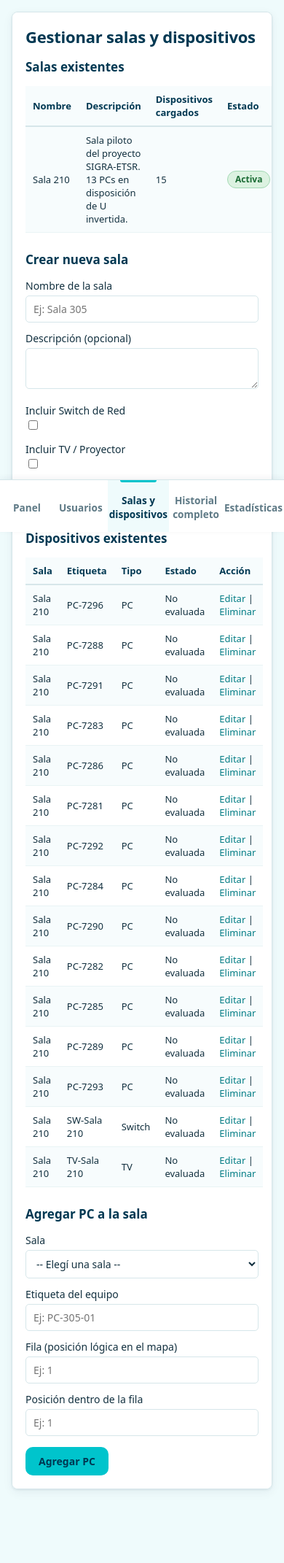
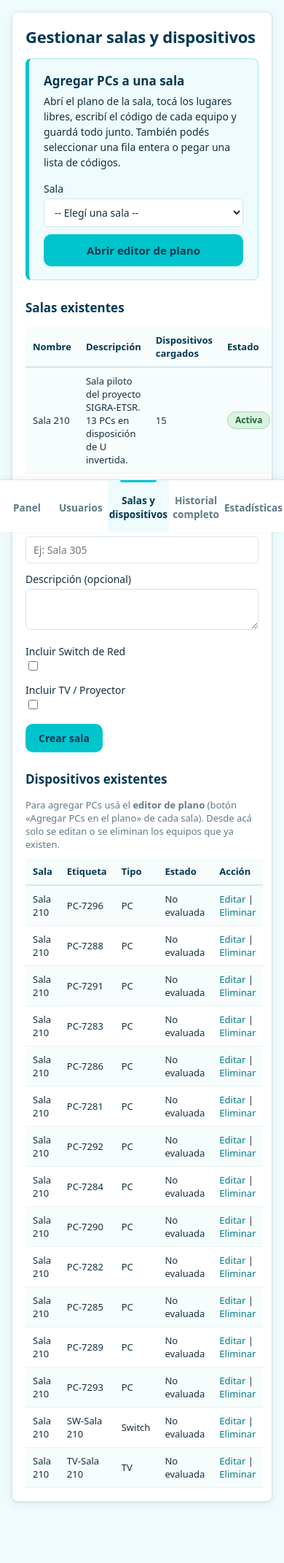
Before and after one commit to StrafedYounerd/SIGRA-ETSR, a PHP site: page /admin/salas.php in a window 390 px wide. Shown: the part 115-2257 px from the top of the page at 73% size. Run offline with PHP 8.4, Linux system fonts and the light colour scheme; a user stored in the database is signed in; data comes from the database, SQL or seed files in the repository; data that the repository does not hold is empty.

Commit message:
feat(admin): actualización de shell UI y dashboard con nuevas tarjetas y estilo
- Refactoriza incluye/ui.php a topbar + tabbar responsiva
- Actualiza css/estilos.css para variables y compatibilidad
- Rediseña dashboard admin con tarjetas de resumen
- Actualiza salas.php y plano-editor.php al nuevo shell

Co-Authored-By: Claude Code <noreply@anthropic.com>

```diff
--- a/css/estilos.css
+++ b/css/estilos.css
@@ -223,6 +223,83 @@ hr {
     margin: 22px 0;
 }
 
+/* ── Salas: acceso principal al editor de plano ──
+   Es la forma de agregar PCs, por eso va arriba de la pantalla de
+   salas, con el botón principal (aqua + texto navy). */
+.cta-plano {
+    display: flex;
+    flex-wrap: wrap;
+    align-items: flex-end;
+    gap: 16px 28px;
+    background-color: var(--aqua-50);
+    border: 1px solid var(--aqua-200);
+    border-left: 5px solid var(--aqua);
+    border-radius: var(--radio);
+    padding: 18px 20px;
+    margin-bottom: 26px;
+}
+
+.cta-plano__texto {
+    flex: 1 1 280px;
+}
+
+.cta-plano__texto h2 {
+    margin-bottom: 6px;
+}
+
+.cta-plano__texto p {
+    margin: 0;
+    font-size: 14px;
+    line-height: 1.5;
+    color: var(--color-texto);
+}
+
+.cta-plano__form {
+    flex: 0 1 300px;
+    min-width: 220px;
+}
+
+.cta-plano__form label {
+    margin-top: 0;
+}
+
+.cta-plano__boton {
+    display: block;
+    width: 100%;
+    margin-top: 10px;
+    padding: 12px 18px;
+    font-size: 15px;
+}
+
+/* Botón del editor de plano dentro de la fila de cada sala */
+td a.btn-plano {
+    display: inline-block;
+    background-color: var(--aqua);
+    color: var(--navy);
+    font-weight: 700;
+    padding: 6px 12px;
+    border-radius: 10px;
+    margin: 0 8px 4px 0;
+    text-decoration: none;
+    white-space: nowrap;
+}
+
+td a.btn-plano:hover {
+    background-color: var(--aqua-hover);
+    text-decoration: none;
+}
+
+td a.btn-plano:focus-visible {
+    outline: 3px solid var(--navy);
+    outline-offset: 2px;
+}
+
+.nota-plano {
+    margin: 0 0 6px;
+    font-size: 13px;
+    color: var(--color-texto-suave);
+}
+
 /* ── Responsive: pantallas chicas ── */
 @media (max-width: 720px) {
     body {
--- a/includes/ui.php
+++ b/includes/ui.php
@@ -86,7 +86,7 @@ function ui_head($opciones) {
     <link rel="apple-touch-icon" href="/img/apple-touch-icon.png">
     <title>SIGRA-ETSR · <?php echo htmlspecialchars($titulo_vista); ?></title>
     <link rel="stylesheet" href="/css/theme.css?v=7">
-    <link rel="stylesheet" href="/css/estilos.css?v=8">
+    <link rel="stylesheet" href="/css/estilos.css?v=9">
     <link rel="stylesheet" href="/css/mapa.css?v=10">
     <link rel="stylesheet" href="/css/shell.css?v=4"><!-- topbar + tabbar + usermenu + roomgrid + animaciones -->
 </head>
--- a/public/admin/dashboard.php
+++ b/public/admin/dashboard.php
@@ -42,7 +42,8 @@ ui_head(['titulo' => 'Panel de administración', 'activo' => 'panel']);
         </div>
 
         <div class="menu-acciones">
-            <a href="usuarios.php"><button type="button" class="btn-primary">Gestionar usuarios</button></a>
+            <a href="usuarios.php"><button type="button" class="btn-secondary">Gestionar usuarios</button></a>
+            <a href="plano-editor.php"><button type="button" class="btn-primary">Agregar PCs en el plano</button></a>
             <a href="salas.php"><button type="button" class="btn-secondary">Gestionar salas y dispositivos</button></a>
             <a href="historial.php"><button type="button" class="btn-secondary">Ver historial completo</button></a>
             <a href="estadisticas.php"><button type="button" class="btn-secondary">Ver estadísticas</button></a>
--- a/public/admin/plano-editor.php
+++ b/public/admin/plano-editor.php
@@ -103,6 +103,9 @@ ui_head([
             <div class="editor-plano__sala">
                 <label for="sel-sala">Sala</label>
                 <select id="sel-sala">
+                    <?php if (!$sala): ?>
+                        <option value="" selected disabled>-- Elegí una sala --</option>
+                    <?php endif; ?>
                     <?php foreach ($salas as $s): ?>
                         <option value="<?php echo (int)$s['id_sala']; ?>"
                             <?php echo ($sala && (int)$s['id_sala'] === $id_sala) ? 'selected' : ''; ?>>
--- a/public/admin/salas.php
+++ b/public/admin/salas.php
@@ -249,6 +249,26 @@ if ($accion === 'editar_pc') {
                     // Convert to integer for database
                     $filaValue = intval($fila);
                     $posicionValue = intval($posicion);
+
+                    // Mismos límites que el editor de plano (3 filas × 8 lugares):
+                    // fuera de ese rango la PC no aparece en el mapa del docente.
+                    if (!in_array($filaValue, [1, 2, 3], true)) {
+                        $error = "La fila debe ser 1, 2 o 3";
+                    } elseif ($posicionValue < 1 || $posicionValue > 8) {
+                        $error = "La posición debe estar entre 1 y 8";
+                    } else {
+                        // El lugar no puede estar ocupado por otra PC de la sala.
+                        $q_lugar = $conexion->prepare(
+                            "SELECT id_pc FROM pcs
+                             WHERE id_sala = ? AND tipo_equipo = 'PC' AND fila = ? AND posicion = ? AND id_pc != ?"
+                        );
+                        $q_lugar->bind_param("iiii", $id_sala, $filaValue, $posicionValue, $id_pc);
+                        $q_lugar->execute();
+                        if ($q_lugar->get_result()->fetch_assoc()) {
+                            $error = "Ese lugar (fila $filaValue, posición $posicionValue) ya está ocupado por otra PC";
+                        }
+                        $q_lugar->close();
+                    }
                 }
             } else {
                 // Para non-PCs, usar 0 como valores por defecto
@@ -385,7 +405,11 @@ if ($_SERVER['REQUEST_METHOD'] === 'POST' && $accion === 'crear_sala') {
         $ins_tv->execute();
     }
 
-    header("Location: salas.php?msg=" . urlencode("Sala creada correctamente"));
+    // La sala nueva no tiene PCs: se pasa directo al editor de plano,
+    // que es la forma de cargarlas.
+    header("Location: plano-editor.php?id_sala=" . $id_sala_nueva . "&msg=" . urlencode(
+        "Sala creada. Tocá los lugares libres del plano para agregar sus PCs."
+    ));
     exit();
 }
 
@@ -438,89 +462,6 @@ if ($accion === 'reactivar_sala' && isset($_GET['id'])) {
     exit();
 }
 
-// ============================================================
-// ACCIÓN: crear_pc
-// Alta de una PC nueva dentro de una sala existente.
-// ============================================================
-if ($_SERVER['REQUEST_METHOD'] === 'POST' && $accion === 'crear_pc') {
-
-    $id_sala     = trim($_POST['id_sala'] ?? '');
-    $etiqueta    = trim($_POST['etiqueta'] ?? '');
-    $tipo_equipo = trim($_POST['tipo_equipo'] ?? '');
-
-    // Default values for fila and posicion
-    $fila = 0;
-    $posicion = 0;
-
-    // Validar fila y posicion solo si el tipo es PC
-    if ($tipo_equipo === 'PC') {
-        $fila = trim($_POST['fila'] ?? '');
-        $posicion = trim($_POST['posicion'] ?? '');
-        if ($fila === '' || $posicion === '') {
-            header("Location: salas.php?error=" . urlencode("Para PCs, completá fila y posición"));
-            exit();
-        }
-        // Convert to integer for database
-        $fila = intval($fila);
-        $posicion = intval($posicion);
-    }
-
-    if ($id_sala === '' || $etiqueta === '' || $tipo_equipo === '') {
-        header("Location: salas.php?error=" . urlencode("Completá todos los campos del equipo"));
-        exit();
-    }
-
-    // Validar que el tipo de equipo sea válido
-    if (!in_array($tipo_equipo, ['PC', 'Switch', 'TV', 'Proyector'])) {
-        header("Location: salas.php?error=" . urlencode("Tipo de equipo no válido"));
-        exit();
-    }
-
-    // Validar límite de Switches y TVs por sala (solo 1 de cada tipo permitido)
-    if ($tipo_equipo === 'Switch') {
-        $check = $conexion->prepare("SELECT COUNT(*) AS total FROM pcs WHERE id_sala = ? AND tipo_equipo = 'Switch'");
-        $check->bind_param("i", $id_sala);
-        $check->execute();
-        $result = $check->get_result()->fetch_assoc();
-        if ($result['total'] > 0) {
-            header("Location: salas.php?error=" . urlencode("La sala ya cuenta con un Switch asignado"));
-            exit();
-        }
-    } elseif ($tipo_equipo === 'TV' || $tipo_equipo === 'Proyector') {
-        $check = $conexion->prepare("SELECT COUNT(*) AS total FROM pcs WHERE id_sala = ? AND tipo_equipo IN ('TV', 'Proyector')");
-        $check->bind_param("i", $id_sala);
-        $check->execute();
-        $result = $check->get_result()->fetch_assoc();
-        if ($result['total'] > 0) {
-            header("Location: salas.php?error=" . urlencode("La sala ya cuenta con un TV o Proyector asignado"));
-            exit();
-        }
-    }
-
-    // Use try-catch for better error handling
-    try {
-        $insertar = $conexion->prepare(
-            "INSERT INTO pcs (id_sala, etiqueta, tipo_equipo, fila, posicion, estado_actual)
-             VALUES (?, ?, ?, ?, ?, ?)"
-        );
-        if (!$insertar) {
-            throw new Exception("Error en la preparación de la consulta: " . $conexion->error);
-        }
-
-        $estado_actual_default = 'sin_eval';
-        $insertar->bind_param("issiis", $id_sala, $etiqueta, $tipo_equipo, $fila, $posicion, $estado_actual_default);
-        if (!$insertar->execute()) {
-            throw new Exception("Error en la ejecución de la consulta: " . $insertar->error);
-        }
-
-        header("Location: salas.php?msg=" . urlencode("Equipo agregado correctamente"));
-        exit();
-    } catch (Exception $e) {
-        header("Location: salas.php?error=" . urlencode($e->getMessage()));
-        exit();
-    }
-}
-
 // ── Mensajes de redirección anterior ──
 $mensaje_ok    = $_GET['msg'] ?? '';
 $mensaje_error = $_GET['error'] ?? '';
@@ -535,10 +476,10 @@ $lista_salas = $conexion->query(
      ORDER BY s.nombre_sala ASC"
 );
 
-// ── Salas activas, para los desplegables de sala (alta y edición de equipos) ──
-// fetch_all() en vez de un resultado "vivo" porque este mismo listado se
-// recorre dos veces en la página (form de editar equipo y form de agregar PC).
-$salas_para_pc = $conexion->query("SELECT id_sala, nombre_sala FROM salas WHERE activa = 1")->fetch_all(MYSQLI_ASSOC);
+// ── Salas activas, para los desplegables de sala ──
+// (editar equipo y acceso rápido al editor de plano). fetch_all() en vez
+// de un resultado "vivo" porque el listado se recorre más de una vez.
+$salas_para_pc = $conexion->query("SELECT id_sala, nombre_sala FROM salas WHERE activa = 1 ORDER BY nombre_sala ASC")->fetch_all(MYSQLI_ASSOC);
 
 // ── Todos los dispositivos (PC, Switch, TV, Proyector) de todas las salas ──
 $lista_dispositivos = $conexion->query(
@@ -573,6 +514,30 @@ ui_head([
             <div class="mensaje-error"><?php echo htmlspecialchars($mensaje_error); ?></div>
         <?php endif; ?>
 
+        <!-- ── Acceso principal: agregar PCs en el plano ── -->
+        <section class="cta-plano" aria-labelledby="cta-plano-titulo">
+            <div class="cta-plano__texto">
+                <h2 id="cta-plano-titulo">Agregar PCs a una sala</h2>
+                <p>
+                    Abrí el plano de la sala, tocá los lugares libres, escribí el código
+                    de cada equipo y guardá todo junto. También podés seleccionar una fila
+                    entera o pegar una lista de códigos.
+                </p>
+            </div>
+            <form class="cta-plano__form" method="GET" action="plano-editor.php">
+                <label for="cta-sala">Sala</label>
+                <select id="cta-sala" name="id_sala" required>
+                    <option value="">-- Elegí una sala --</option>
+                    <?php foreach ($salas_para_pc as $s): ?>
+                        <option value="<?php echo (int)$s['id_sala']; ?>">
+                            <?php echo htmlspecialchars($s['nombre_sala']); ?>
+                        </option>
+                    <?php endforeach; ?>
+                </select>
+                <button type="submit" class="btn-primary cta-plano__boton">Abrir editor de plano</button>
+            </form>
+        </section>
+
         <h2>Salas existentes</h2>
         <table>
             <tr>
@@ -594,10 +559,10 @@ ui_head([
                     </td>
                     <td>
                         <?php if ($s['activa']): ?>
+                            <a class="btn-plano" href="plano-editor.php?id_sala=<?php echo $s['id_sala']; ?>">
+                                Agregar PCs en el plano
+                            </a>
                             <a href="salas.php?accion=editar_sala&id=<?php echo $s['id_sala']; ?>">Editar</a> |
-                            <a href="plano-editor.php?id_sala=<?php echo $s['id_sala']; ?>">
-                                Agregar PCs en el plano
-                            </a> |
                             <a href="salas.php?accion=desactivar_sala&id=<?php echo $s['id_sala']; ?>"
                                onclick="return confirm('¿Desactivar la sala <?php echo htmlspecialchars($s['nombre_sala']); ?>?');">
                                 Desactivar
@@ -666,6 +631,11 @@ ui_head([
         </form>
 
         <h2 style="margin-top: 25px;">Dispositivos existentes</h2>
+        <p class="nota-plano">
+            Para agregar PCs usá el <strong>editor de plano</strong> (botón
+            «Agregar PCs en el plano» de cada sala). Desde acá solo se editan o
+            se eliminan los equipos que ya existen.
+        </p>
         <table>
             <tr>
                 <th>Sala</th>
@@ -743,56 +713,6 @@ ui_head([
         </form>
         <?php endif; ?>
 
-        <h2 style="margin-top: 25px;">Agregar PC a la sala</h2>
-        <form method="POST" action="salas.php">
-            <input type="hidden" name="accion" value="crear_pc">
-            <input type="hidden" name="tipo_equipo" value="PC">
-
-            <label for="id_sala">Sala</label>
-            <select id="id_sala" name="id_sala">
-                <option value="">-- Elegí una sala --</option>
-                <?php foreach ($salas_para_pc as $s): ?>
-                    <option value="<?php echo $s['id_sala']; ?>">
-                        <?php echo htmlspecialchars($s['nombre_sala']); ?>
-                    </option>
-                <?php endforeach; ?>
-            </select>
-
-            <label for="etiqueta">Etiqueta del equipo</label>
-            <input type="text" id="etiqueta" name="etiqueta" placeholder="Ej: PC-305-01">
-
-            <div id="fila-posicion-fields">
-                <label for="fila">Fila (posición lógica en el mapa)</label>
-                <input type="text" id="fila" name="fila" placeholder="Ej: 1" required>
-
-                <label for="posicion">Posición dentro de la fila</label>
-                <input type="text" id="posicion" name="posicion" placeholder="Ej: 1" required>
-            </div>
-
-            <button type="submit" id="submit-button">Agregar PC</button>
-        </form>
-        <script>
-        document.addEventListener('DOMContentLoaded', function() {
-            const salaSelect = document.getElementById('id_sala');
-            const filaPosicionFields = document.getElementById('fila-posicion-fields');
-            const submitButton = document.getElementById('submit-button');
-
-            function updateForm() {
-                filaPosicionFields.style.display = 'block';
-                // Make fields required
-                filaPosicionFields.querySelectorAll('input').forEach(input => {
-                    input.required = true;
-                });
-                submitButton.textContent = 'Agregar PC';
-            }
-
-            // Initialize
-            updateForm();
-
-            // Update on change (though not really needed now since we only have PC option)
-            salaSelect.addEventListener('change', updateForm);
-        });
-        </script>
     </div>
 
 <?php ui_foot(); ?>
```
